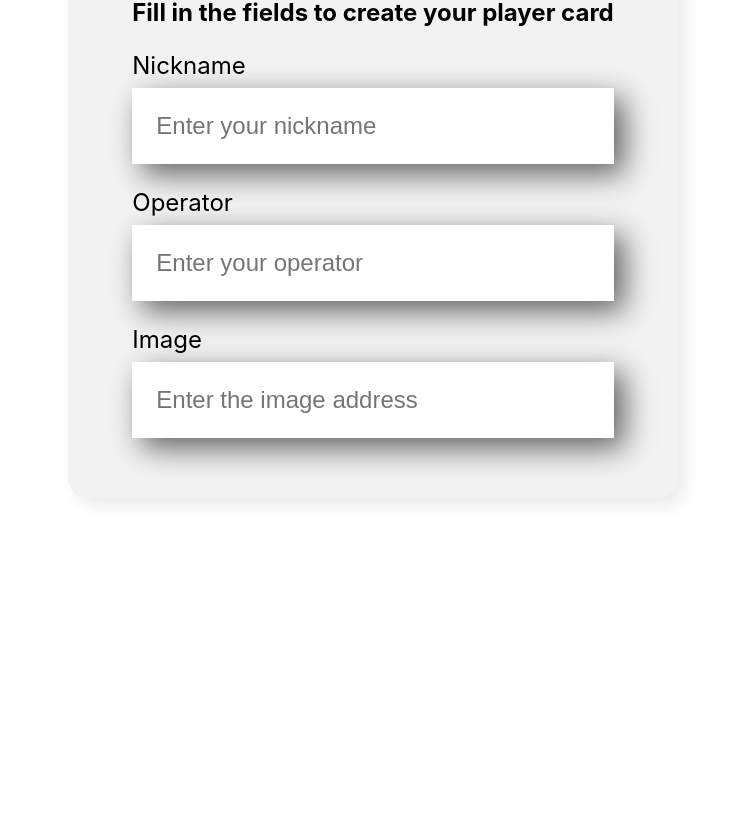
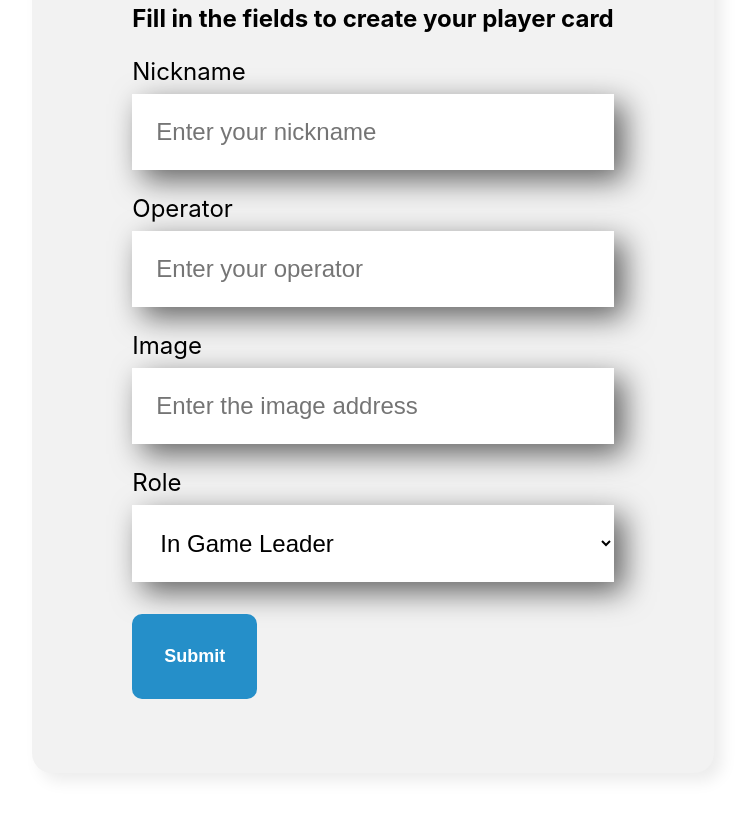
Before and after one commit to gbrllcavichion/bytestrike, a React (Create React App) app: page / in a window 1280 px wide. Shown: the part 1098-1914 px from the top of the page, without its empty margins (267-1017 px from the left). Before the commit the page ends 1676 px from the top, so only its background shows below. Built offline with nearby package versions, Linux system fonts and the light colour scheme.

Commit message:
✨ Creating roles in forms and button

```diff
--- a/src/components/Button/Button.css
+++ b/src/components/Button/Button.css
@@ -0,0 +1,15 @@
+.botao {
+    background-color: #258FC9;
+    border-radius: 10px;
+    font-weight: 700;
+    font-size: 18px;
+    padding: 32px;
+    border: none;
+    cursor: pointer;
+    color: #fff;
+    margin: 32px 0;
+}
+
+.botao:hover {
+    color: #95FFD4;
+}
--- a/src/components/Button/index.js
+++ b/src/components/Button/index.js
@@ -0,0 +1,9 @@
+import './Button.css'
+
+const Button = (props) => {
+        return (<button className='botao'>
+            {props.children}
+        </button>)
+    }
+
+export default Button
--- a/src/components/Dropdown/Dropdown.css
+++ b/src/components/Dropdown/Dropdown.css
@@ -0,0 +1,15 @@
+.dropdown label {
+    display: block;
+    margin-bottom: 8px;
+    font-size: 24px;
+}
+
+.dropdown select {
+    background-color: #fff;
+    box-shadow: 10px 10px 30px rgba(0, 0, 0, 0.6);
+    width: 100%;
+    border: none;
+    font-size: 24px;
+    padding: 24px;
+    box-sizing: border-box;
+}
--- a/src/components/Dropdown/index.js
+++ b/src/components/Dropdown/index.js
@@ -0,0 +1,17 @@
+import './Dropdown.css'
+
+const Dropdown = (props) => {
+    console.log(props.itens)
+    return (
+        <div className='dropdown'>
+            <label>
+                {props.label}
+            </label>
+            <select required={props.required}>
+                {props.itens.map(item => <option key={item}>{item}</option>)}
+            </select>
+        </div>
+    )
+}
+
+export default Dropdown
--- a/src/components/Forms/Forms.css
+++ b/src/components/Forms/Forms.css
@@ -5,9 +5,9 @@
 }
 
 .forms form {
-    max-width: 80%;
+    max-width: 100%;
     background-color: #f2f2f2;
     border-radius: 20px;
-    padding: 36px 64px;
+    padding: 42px 100px;
     box-shadow: 8px 8px 16px rgba(0, 0, 0, 0.08);
 }
--- a/src/components/Forms/index.js
+++ b/src/components/Forms/index.js
@@ -1,14 +1,35 @@
 import Field from '../Field'
+import Dropdown from '../Dropdown'
+import Button from '../Button'
 import './Forms.css'
 
 const Forms = () => {
+
+    const roles = [
+      'In Game Leader',
+      'Entry Fragger',
+      'Flank Watcher',
+      'Support Roles',
+      'Anchor',
+      'Roamers'
+    ]
+
+    const whenSave = (events) => {
+        events.preventDefault()
+        console.log('Form has been submitted')
+    }
+
     return (
         <section className='forms'>
-            <form>
+            <form onSubmit={whenSave}>
                 <h2>Fill in the fields to create your player card</h2>
-                <Field label="Nickname" placeholder="Enter your nickname"></Field>
-                <Field label="Operator" placeholder="Enter your operator"></Field>
-                <Field label="Image" placeholder="Enter the image address"></Field>
+                <Field mandatory={true} label="Nickname" placeholder="Enter your nickname"></Field>
+                <Field mandatory={true} label="Operator" placeholder="Enter your operator"></Field>
+                <Field mandatory={true} label="Image" placeholder="Enter the image address"></Field>
+                <Dropdown mandatory={true} label="Role" itens={roles}/>
+                <Button>
+                    Submit
+                </Button>
             </form>
         </section>
     )
```
